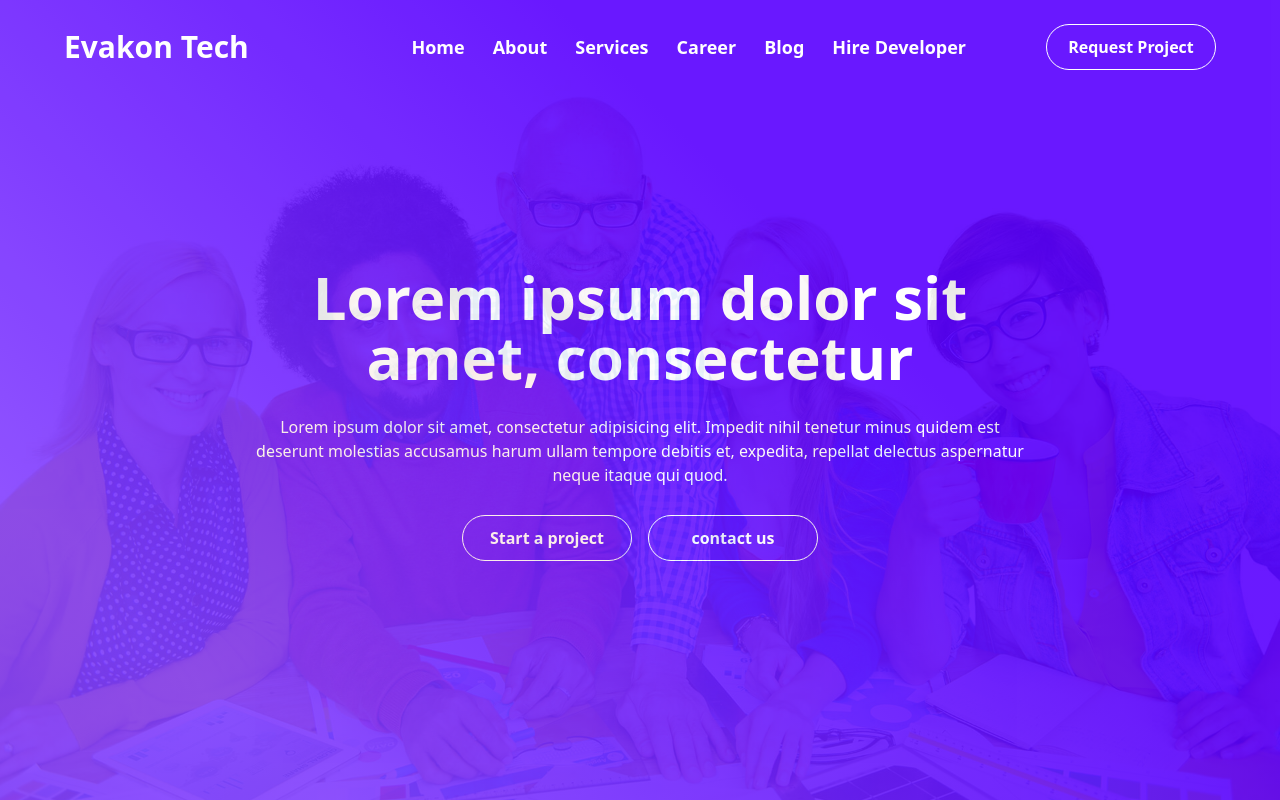
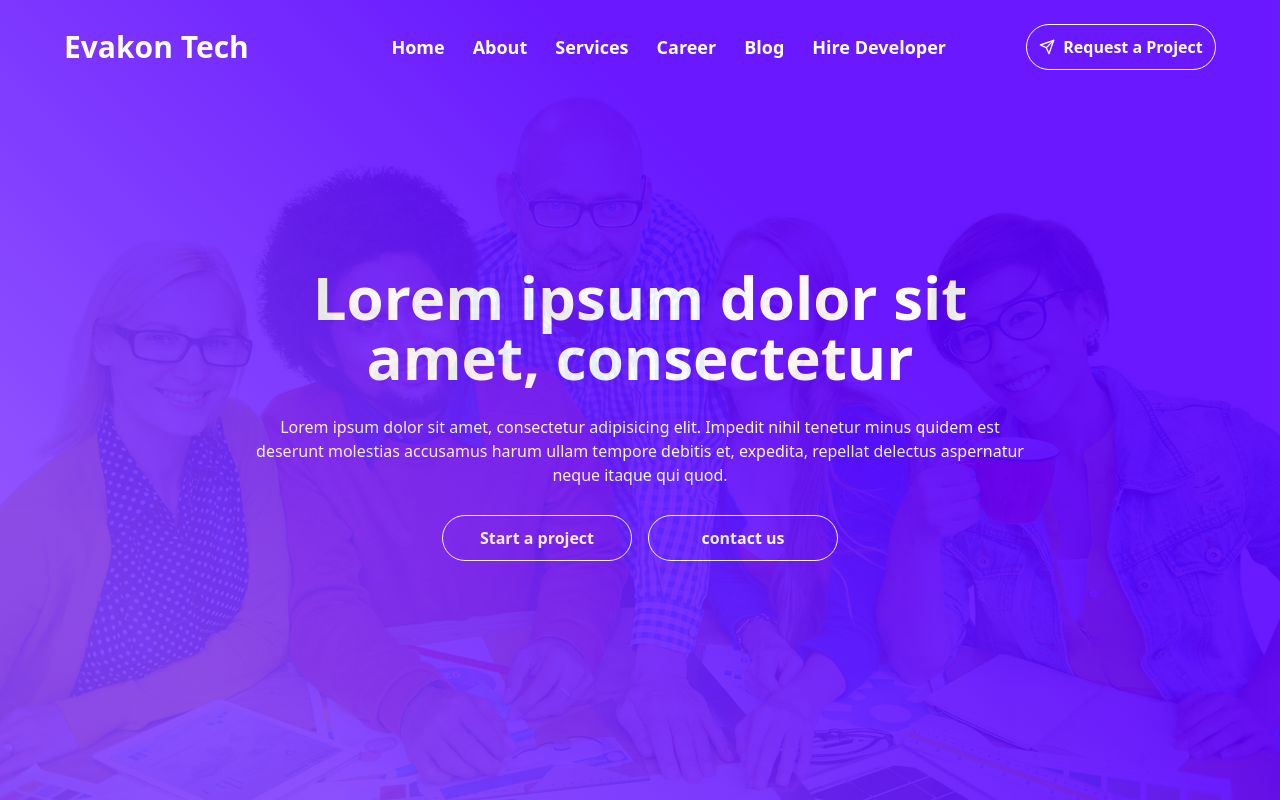
Before and after one commit to evakontech/evakontech-site, a React (Create React App) app in the folder client/: page / in a window 1280 px wide. Shown: the top 800 px of the page. Built offline with nearby package versions, Linux system fonts and the light colour scheme.

Commit message:
button-updated

```diff
--- a/client/src/App.css
+++ b/client/src/App.css
@@ -8,8 +8,11 @@
     padding: 10px 0;
     color: white;
     border-radius: 34px;
-    width: 170px;
+    width: 190px;
     font-weight: 600;
+    display: flex;
+    justify-content: center;
+    align-items: center;
 }
 
 .common-btn-style button:hover {
--- a/client/src/components/navigation-bar/navigation-bar.component.jsx
+++ b/client/src/components/navigation-bar/navigation-bar.component.jsx
@@ -3,6 +3,7 @@ import { Link } from "react-router-dom";
 
 //CSS
 import './navigation-bar.styles.css';
+import {LuSend} from 'react-icons/lu'
 
 
 export const NavigationBar = () => {
@@ -25,17 +26,18 @@ export const NavigationBar = () => {
                         <div>
                             <ul className="flex gap-x-7 text-lg font-semibold text-white">
                                 <li><Link to="/">Home</Link></li>
-                                <li><Link to="#">About</Link></li>
-                                <li><Link to="#">Services</Link></li>
+                                <li><Link to="/about">About</Link></li>
+                                <li><Link to="/services">Services</Link></li>
                                 <li><Link to="/career">Career</Link></li>
-                                <li><Link to="#">Blog</Link></li>
-                                <li><Link to="#">Hire Developer</Link></li>
+                                <li><Link to="/blog">Blog</Link></li>
+                                <li><Link to="/hire-developer">Hire Developer</Link></li>
                             </ul>
                         </div>
 
-                        <div className="common-btn-style">
-                            <button>
-                                Request Project
+                        <div className="common-btn-style ">
+                            <button className="flex items-center">
+                                <LuSend className="mr-2"/>
+                                Request a Project
                             </button>
                         </div>
 
--- a/package.json
+++ b/package.json
@@ -13,6 +13,8 @@
   "license": "ISC",
   "dependencies": {
     "concurrently": "^8.2.0",
-    "prettier": "^2.8.8"
+    "lucide-react": "^0.244.0",
+    "prettier": "^2.8.8",
+    "react-icons": "^4.9.0"
   }
 }
```
Also changed, not shown: client/package.json (+6 -2 lines), 2 other files (tests, documents, lock files or other folders).
